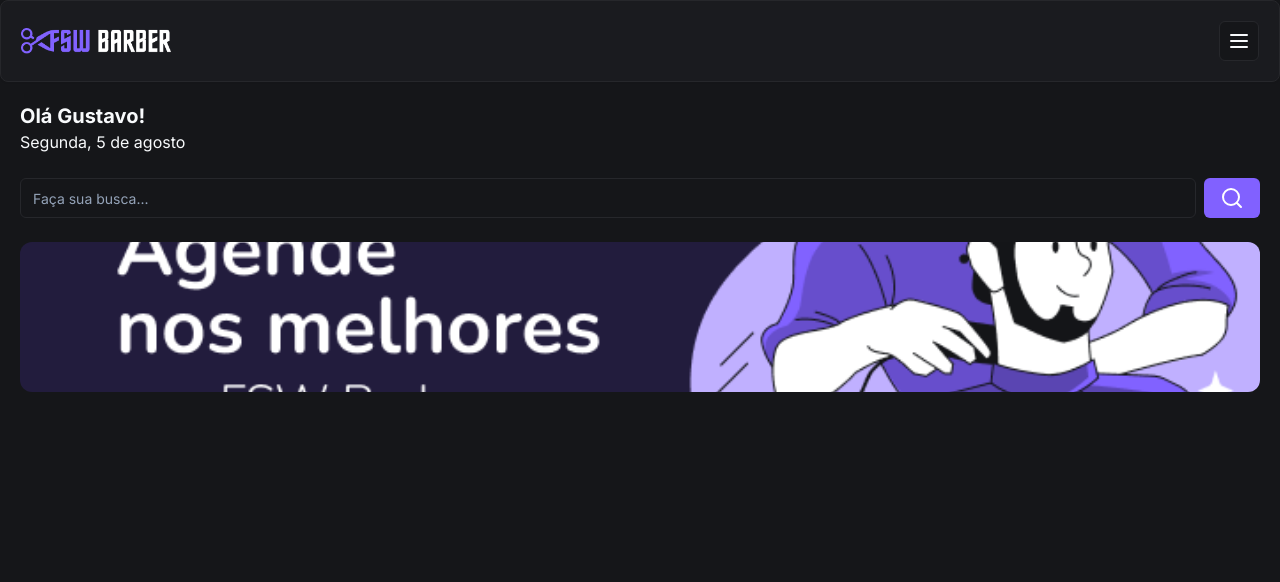
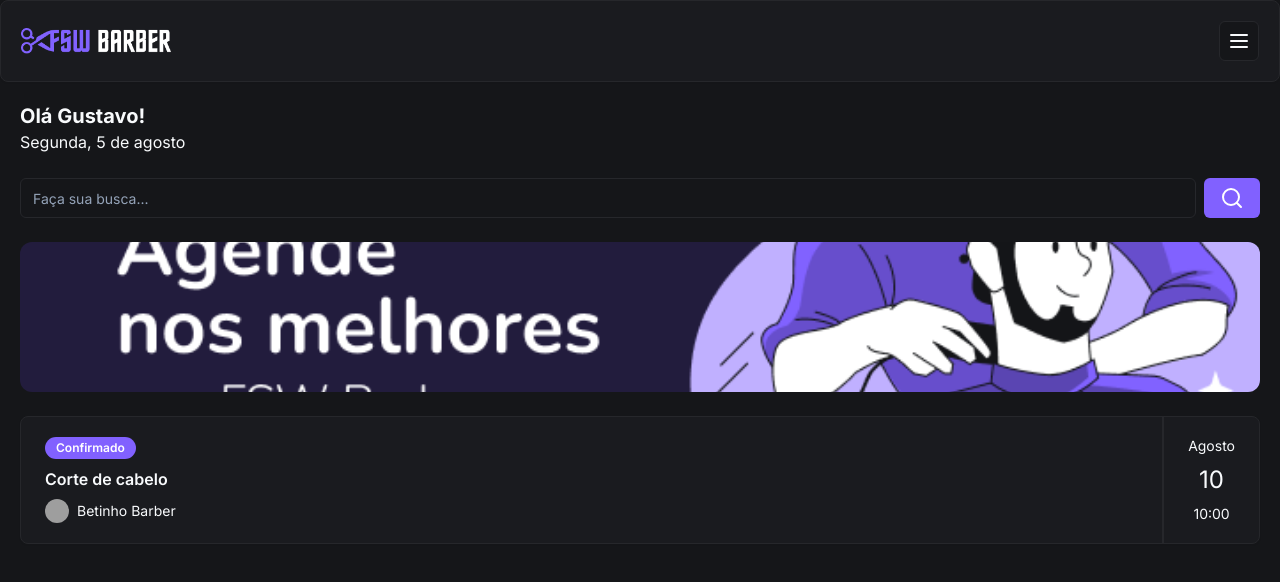
Before and after one commit to gt3oliveira/fsw-barber, a Next.js app: page / in a window 1280 px wide. Shown: the top 582 px of the page. Built offline with nearby package versions, Linux system fonts and the light colour scheme; grey boxes are pictures that could not be loaded.

Commit message:
feat: add booking item

```diff
--- a/package.json
+++ b/package.json
@@ -14,6 +14,7 @@
   },
   "dependencies": {
     "@prisma/client": "^5.17.0",
+    "@radix-ui/react-avatar": "^1.1.0",
     "@radix-ui/react-slot": "^1.1.0",
     "class-variance-authority": "^0.7.0",
     "clsx": "^2.1.1",
--- a/src/app/page.tsx
+++ b/src/app/page.tsx
@@ -1,5 +1,8 @@
 import Header from "@/components/Header"
+import { Avatar, AvatarImage } from "@/components/ui/avatar"
+import { Badge } from "@/components/ui/badge"
 import { Button } from "@/components/ui/button"
+import { Card, CardContent } from "@/components/ui/card"
 import { Input } from "@/components/ui/input"
 import { SearchIcon } from "lucide-react"
 import Image from "next/image"
@@ -27,6 +30,30 @@
             className="rounded-xl object-cover"
           />
         </div>
+
+        <Card className="my-6">
+          <CardContent className="flex justify-between pb-0">
+            <div className="flex flex-col gap-2 py-5">
+              <Badge className="w-fit">Confirmado</Badge>
+              <h3 className="font-semibold">Corte de cabelo</h3>
+
+              <div className="flex items-center gap-x-2">
+                <Avatar className="h-6 w-6">
+                  <AvatarImage
+                    src="https://utfs.io/f/c97a2dc9-cf62-468b-a851-bfd2bdde775f-16p.png"
+                    alt="Avatar"
+                  />
+                </Avatar>
+                <p className="text-sm">Betinho Barber</p>
+              </div>
+            </div>
+            <div className="flex flex-col items-center justify-center gap-y-2 border-l-2 border-solid pl-6">
+              <p className="text-sm">Agosto</p>
+              <p className="text-2xl">10</p>
+              <p className="text-sm">10:00</p>
+            </div>
+          </CardContent>
+        </Card>
       </div>
     </div>
   )
--- /dev/null
+++ b/src/components/ui/avatar.tsx
@@ -0,0 +1,50 @@
+"use client"
+
+import * as React from "react"
+import * as AvatarPrimitive from "@radix-ui/react-avatar"
+
+import { cn } from "@/lib/utils"
+
+const Avatar = React.forwardRef<
+  React.ElementRef<typeof AvatarPrimitive.Root>,
+  React.ComponentPropsWithoutRef<typeof AvatarPrimitive.Root>
+>(({ className, ...props }, ref) => (
+  <AvatarPrimitive.Root
+    ref={ref}
+    className={cn(
+      "relative flex h-10 w-10 shrink-0 overflow-hidden rounded-full",
+      className,
+    )}
+    {...props}
+  />
+))
+Avatar.displayName = AvatarPrimitive.Root.displayName
+
+const AvatarImage = React.forwardRef<
+  React.ElementRef<typeof AvatarPrimitive.Image>,
+  React.ComponentPropsWithoutRef<typeof AvatarPrimitive.Image>
+>(({ className, ...props }, ref) => (
+  <AvatarPrimitive.Image
+    ref={ref}
+    className={cn("aspect-square h-full w-full", className)}
+    {...props}
+  />
+))
+AvatarImage.displayName = AvatarPrimitive.Image.displayName
+
+const AvatarFallback = React.forwardRef<
+  React.ElementRef<typeof AvatarPrimitive.Fallback>,
+  React.ComponentPropsWithoutRef<typeof AvatarPrimitive.Fallback>
+>(({ className, ...props }, ref) => (
+  <AvatarPrimitive.Fallback
+    ref={ref}
+    className={cn(
+      "flex h-full w-full items-center justify-center rounded-full bg-muted",
+      className,
+    )}
+    {...props}
+  />
+))
+AvatarFallback.displayName = AvatarPrimitive.Fallback.displayName
+
+export { Avatar, AvatarImage, AvatarFallback }
--- /dev/null
+++ b/src/components/ui/badge.tsx
@@ -0,0 +1,36 @@
+import * as React from "react"
+import { cva, type VariantProps } from "class-variance-authority"
+
+import { cn } from "@/lib/utils"
+
+const badgeVariants = cva(
+  "inline-flex items-center rounded-full border px-2.5 py-0.5 text-xs font-semibold transition-colors focus:outline-none focus:ring-2 focus:ring-ring focus:ring-offset-2",
+  {
+    variants: {
+      variant: {
+        default:
+          "border-transparent bg-primary text-primary-foreground hover:bg-primary/80",
+        secondary:
+          "border-transparent bg-secondary text-secondary-foreground hover:bg-secondary/80",
+        destructive:
+          "border-transparent bg-destructive text-destructive-foreground hover:bg-destructive/80",
+        outline: "text-foreground",
+      },
+    },
+    defaultVariants: {
+      variant: "default",
+    },
+  },
+)
+
+export interface BadgeProps
+  extends React.HTMLAttributes<HTMLDivElement>,
+    VariantProps<typeof badgeVariants> {}
+
+function Badge({ className, variant, ...props }: BadgeProps) {
+  return (
+    <div className={cn(badgeVariants({ variant }), className)} {...props} />
+  )
+}
+
+export { Badge, badgeVariants }
```
Also changed, not shown: 1 other file (tests, documents, lock files or other folders).
